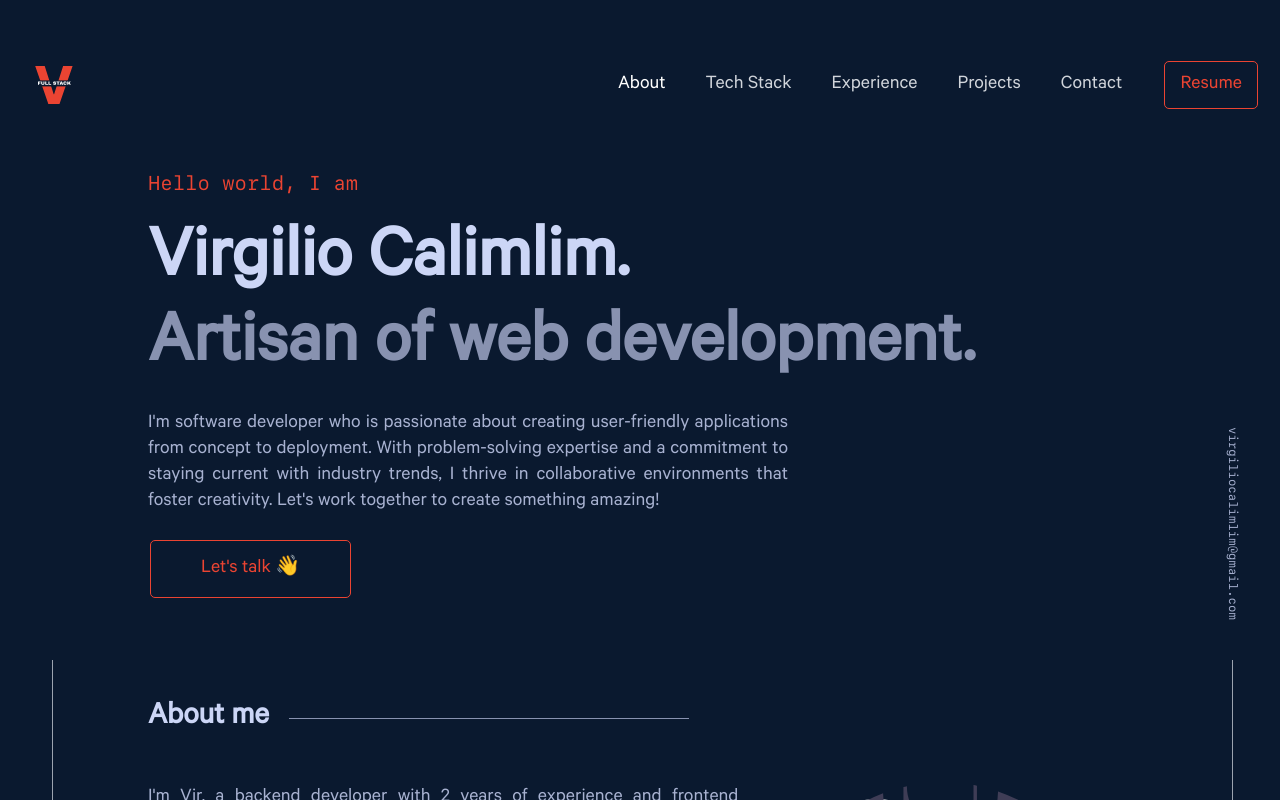
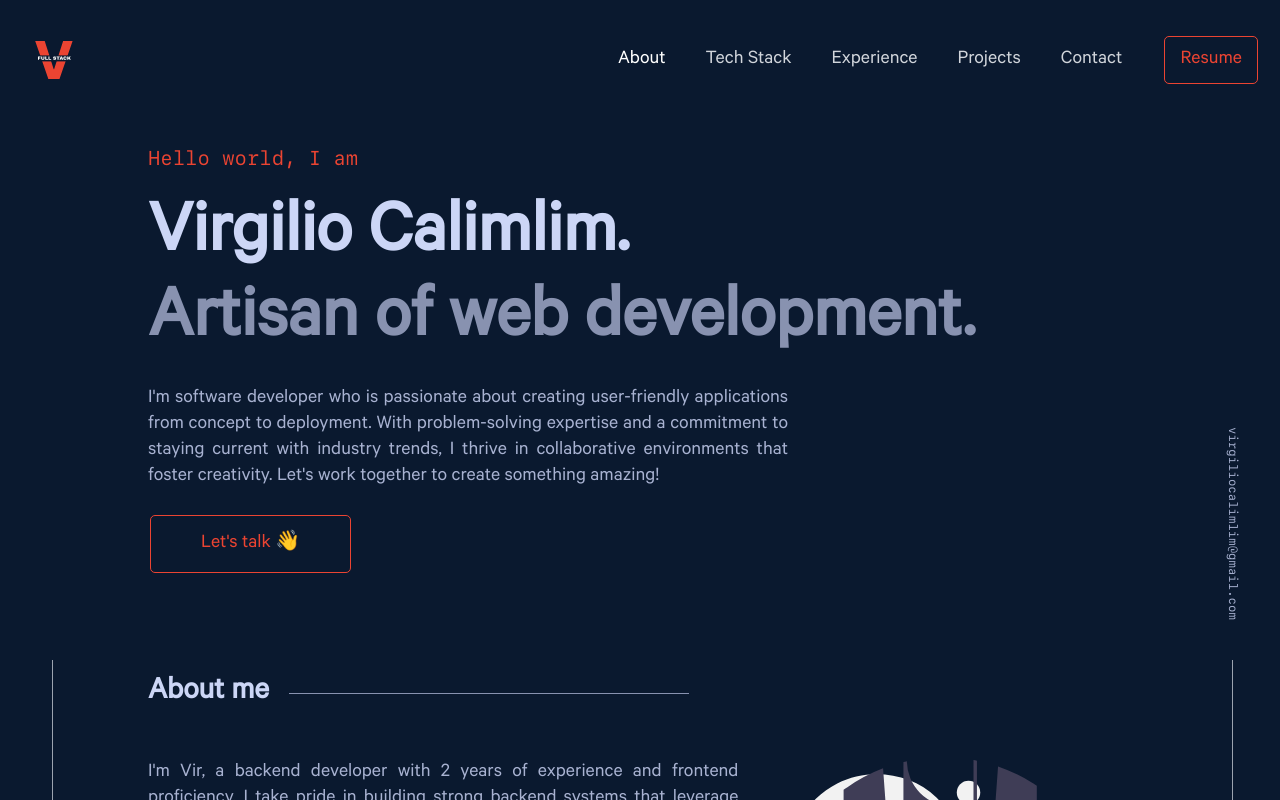
Before and after one commit to vircalimlim/vircalimlim, a Vue app: page / in a window 1280 px wide. Shown: the top 800 px of the page. Built offline with nearby package versions, Linux system fonts and the light colour scheme; some icons are missing.

Commit message:
Update AppHeader.vue

```diff
--- a/src/components/AppHeader.vue
+++ b/src/components/AppHeader.vue
@@ -5,7 +5,7 @@
 <template>
 
     <nav>
-        <div class="max-w-screen-xl flex flex-wrap items-center justify-between mx-auto px-4 py-10">
+        <div class="max-w-screen-xl flex flex-wrap items-center justify-between mx-auto px-4 pt-5 pb-10">
             <a href="#" class="flex items-center space-x-3 rtl:space-x-reverse">
                 <img src="/icons/logo-2.svg" class="h-14" alt="brand" />
                 <!-- <span class="self-center text-2xl font-semibold whitespace-nowrap dark:text-white">VirCalimlim</span> -->
```
